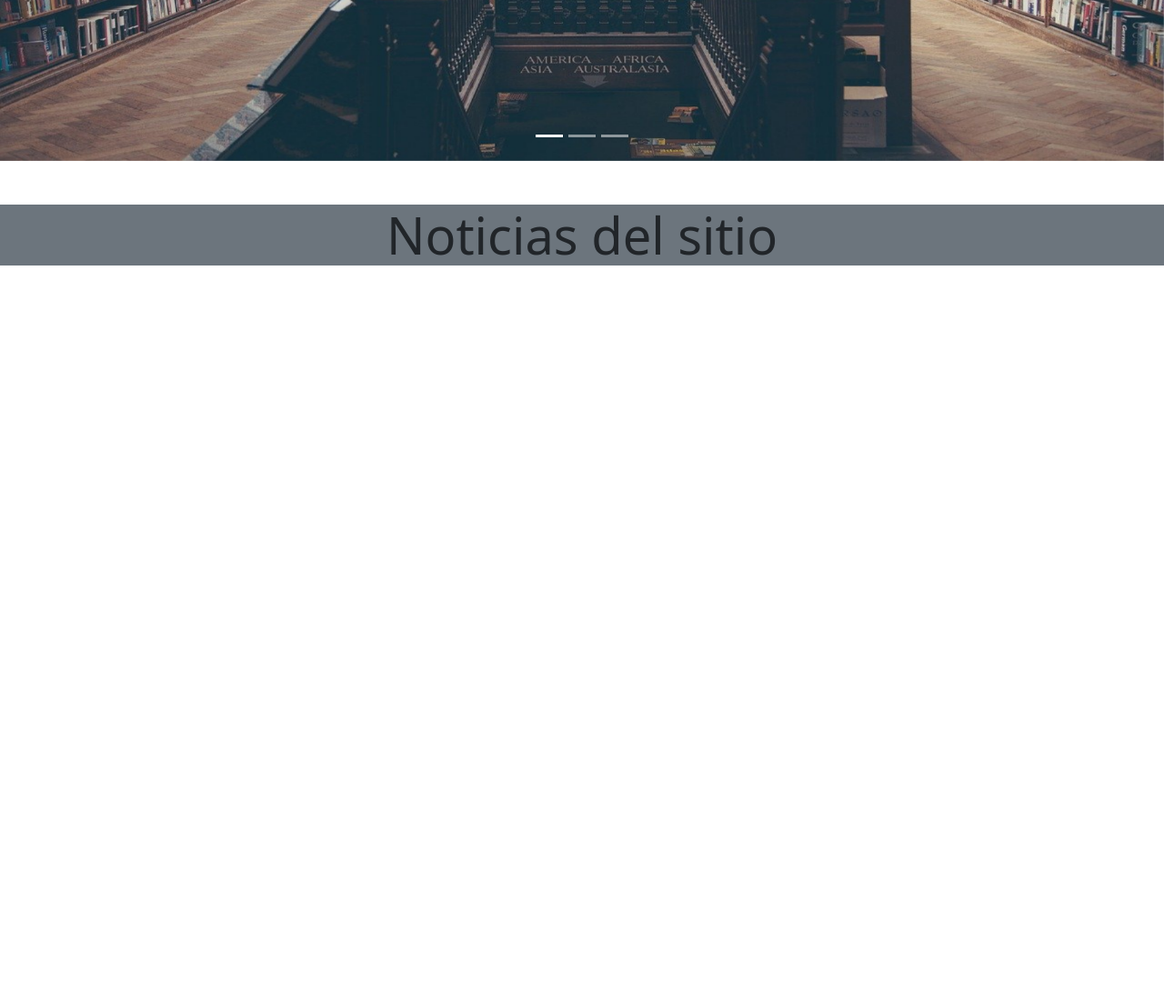
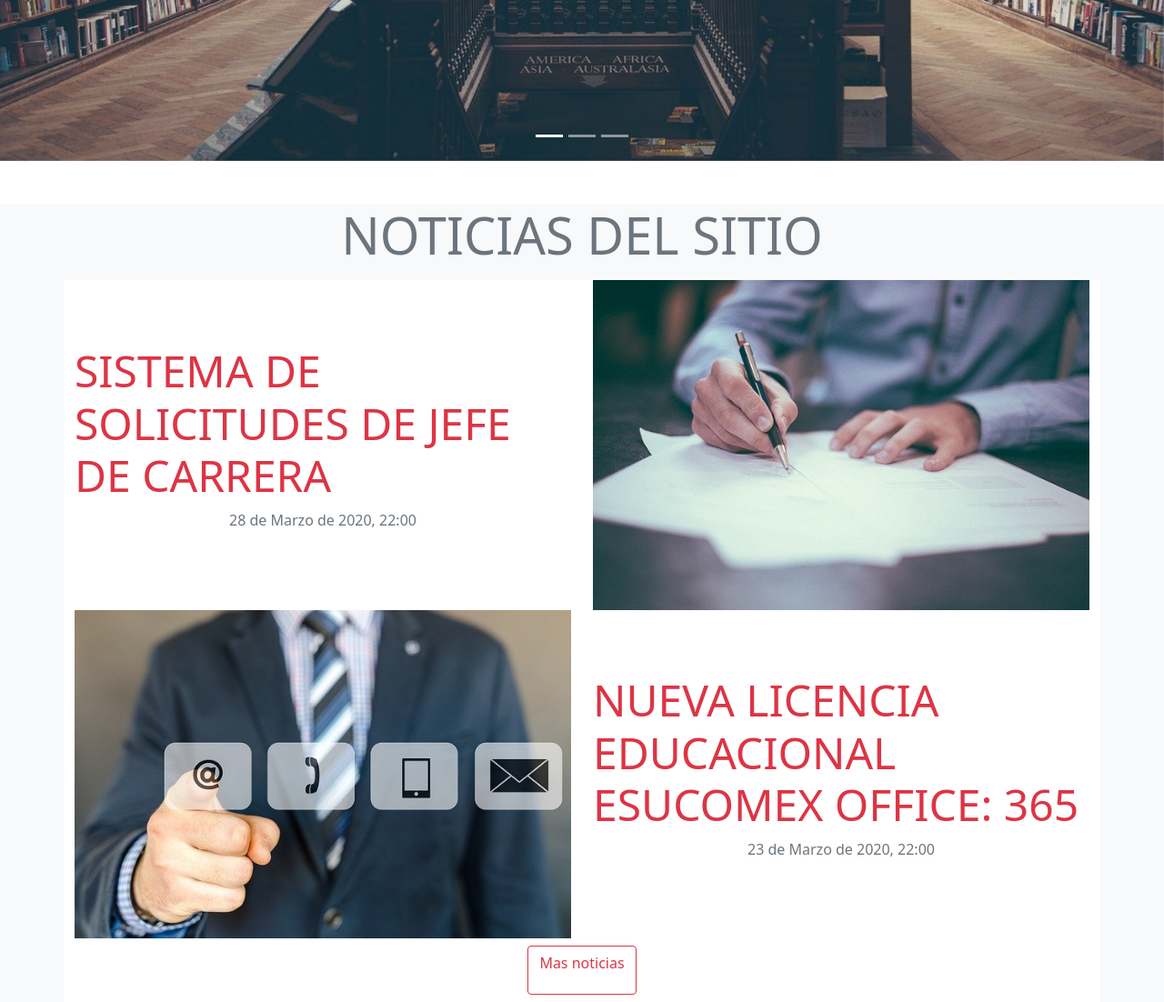
Before and after one commit to matias-user/copia-instituto-bootstrap, a plain HTML site: page index.html in a window 1280 px wide. Shown: the part 521-1623 px from the top of the page at 91% size. Before the commit the page ends 821 px from the top, so only its background shows below. Drawn offline with nearby package versions, Linux system fonts and the light colour scheme.

Commit message:
Terminando seccion de noticias y unos arreglos al nav

```diff
--- a/index.html
+++ b/index.html
@@ -15,10 +15,10 @@
     <nav class="navbar navbar-light bg-secondary mt-0">
       <div class="container-fluid">
                 <div class="col-md-6 col-12 d-flex flex-column ">
-                        <a class="text-decoration-none m-0" href="#"><p class="text-white  mb-0 mt-0 p-0 h1">Instituto</p></a>
-                        <a class="text-decoration-none m-0 " href="#"><p class="text-white mb-0 mt-0 fw-light h3">Tecnico Profesional</p></a>
+                        <a class="text-decoration-none m-0" href="#"><p class="text-white text-uppercase mb-0 mt-0 p-0 h1">Instituto</p></a>
+                        <a class="text-decoration-none m-0 " href="#"><p class="text-white text-uppercase mb-0 mt-0 fw-light h3">Tecnico Profesional</p></a>
                 </div>
-                    <div class="col-md-6 col-12 d-grid gap-1 d-sm-flex justify-content-end mt-2 align-items-center">
+                    <div class="col-sm-6 col-12 d-grid gap-sm-1 d-sm-flex justify-content-sm-end mt-2 align-items-center">
                     <div class="dropdown ">
                         <button class="btn btn-dark dropdown-toggle " type="button" id="dropdownMenu2" data-bs-toggle="dropdown" aria-expanded="false">
                           Manuales
@@ -70,7 +70,7 @@
     </header>
 
     <section>
-        <div id="carouselExampleIndicators" class="carousel slide" data-bs-ride="carousel " >
+        <div id="carouselExampleIndicators" class="carousel slide carousel-fade" data-bs-ride="carousel " >
             <div class="carousel-indicators">
               <button type="button" data-bs-target="#carouselExampleIndicators" data-bs-slide-to="0" class="active" aria-current="true" aria-label="Slide 1"></button>
               <button type="button" data-bs-target="#carouselExampleIndicators" data-bs-slide-to="1" aria-label="Slide 2"></button>
@@ -92,11 +92,36 @@
 
     <section class="bg-secondary mt-5" >
 
-      <h2 class="text-center display-4" >Noticias del sitio</h2>
-
+      <div class="container-fluid bg-light">
+        <h2 class="text-center display-4 text-secondary text-uppercase mt-3" >Noticias del sitio</h2>
+      <div class="container mt-3 bg-white">
+        <div class="row mt-3 ">
+          <div class="col-12 col-sm-6   d-flex align-items-center flex-column justify-content-center">
+                <h3 class="text-danger display-5 text-uppercase">Sistema de solicitudes de jefe de carrera</h3>
+                <blockquote class="text-secondary ">28 de Marzo de 2020, 22:00</blockquote>
+          </div>
+          <div class="col-12 col-sm-6 ">
+                <img src="./img/articulo1.jpg" class="img-fluid " alt="">
+          </div>
+        </div>
+        <div class="row">
+          <div class="col-12 col-sm-6 ">
+            <img src="./img/articulo2.jpg" class="img-fluid" alt="">
+          </div>
+          <div class="col-12 col-sm-6  d-flex flex-column align-items-center justify-content-center">
+            <h3 class="text-danger display-5 text-uppercase">Nueva licencia educacional esucomex office: 365</h3>
+            <blockquote class="text-secondary ">23 de Marzo de 2020, 22:00</blockquote>
+          </div>
+        </div>
+        <div class="d-flex justify-content-center">
+        <button type="button" class="btn btn-outline-danger my-2 " ><p>Mas noticias</p></button>
+      </div>
+      </div>
+    </div>
     </section>
 
     <script src="https://cdn.jsdelivr.net/npm/bootstrap@5.0.0-beta3/dist/js/bootstrap.bundle.min.js"
     integrity="sha384-JEW9xMcG8R+pH31jmWH6WWP0WintQrMb4s7ZOdauHnUtxwoG2vI5DkLtS3qm9Ekf" crossorigin="anonymous"></script>
-</body>
+
+  </body>
 </html>
```
Also changed, not shown: img/articulo1.jpg (added), img/articulo2.jpg (added).
